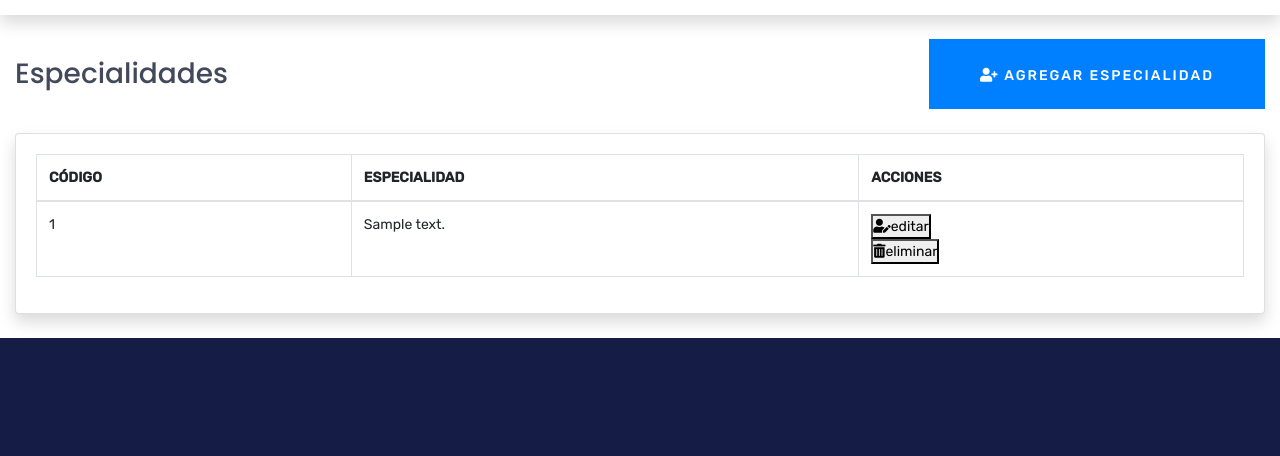
After one commit to renatosoca/Gestion_Citas_Medicas-PHP, a PHP site: template views/admin/especialidades.php in a window 1280 px wide. The commit adds this page. Shown: the part 488-944 px from the top of the page. Run offline with PHP 8.4, Linux system fonts and the light colour scheme; the template is opened without the code that fills it: most values are stand-ins (such as "Sample title", 1, 10 or a date in 2020).

Commit message:
CRUD especialidades

```diff
--- a/includes/funciones.php
+++ b/includes/funciones.php
@@ -15,7 +15,7 @@ function s($html) {
 }
 
 function validarTipoContenido($tipo) {
-    $tipos = ['paciente', 'doctor', 'admin'];
+    $tipos = ['especialidades', 'medicos', 'usuarios'];
     return in_array($tipo, $tipos);
 }
 
--- a/public/index.php
+++ b/public/index.php
@@ -6,6 +6,7 @@
     use Controller\LoginController;
     use Controller\PacienteController;
     use Controller\DoctorController;
+    use Controller\EspecialidadController;
     use Controller\AdminController;
 
     $router = new Router();
@@ -24,6 +25,10 @@
     $router->get('/admin/medicos', [AdminController::class, 'medicos']);
     $router->get('/admin/citas', [AdminController::class, 'citas']);
 
+    //Paginas de ADMIN, parte especialidades
+    $router->get('/especialidades/index', [EspecialidadController::class, 'index']);
+    $router->post('/especialidades/eliminar', [EspecialidadController::class, 'eliminar']);
+
 
     //Paginas Paciente
     $router->get('/paciente', [PacienteController::class, 'index']);
--- /dev/null
+++ b/views/admin/especialidades.php
@@ -0,0 +1,101 @@
+<!-- Contenedor Principal-->
+<!-- Content Wrapper -->
+<div id="content-wrapper" class="d-flex flex-column">
+  <!-- Main Content -->
+  <div id="content">
+    <!-- BARRA DE ARRIBA -->
+    <nav class="navbar navbar-expand navbar-light bg-white topbar mb-4 static-top shadow">
+      <!-- Sidebar Toggle (Topbar) -->
+      <button id="sidebarToggleTop" class="btn btn-link d-md-none rounded-circle mr-3">
+        <i class="fa fa-bars"></i>
+      </button>
+
+      <!-- Topbar Navbar -->
+      <ul class="navbar-nav ml-auto">
+        <div class="topbar-divider d-none d-sm-block"></div>
+
+        <!-- Nav Item - Información del Admin-->
+        <li class="nav-item dropdown no-arrow">
+          <a class="nav-link dropdown-toggle" href="#" id="userDropdown" role="button" data-toggle="dropdown" aria-haspopup="true" aria-expanded="false">
+            <span class="mr-2 d-none d-lg-inline text-gray-600 small">Douglas McGee</span>
+            <img class="img-profile rounded-circle" src="img/undraw_profile.svg" />
+          </a>
+          <!-- Dropdown - Informacion del Admin -->
+          <div class="dropdown-menu dropdown-menu-right shadow animated--grow-in" aria-labelledby="userDropdown">
+            <a class="dropdown-item" href="#">
+              <i class="fas fa-user fa-sm fa-fw mr-2 text-gray-400"></i>
+              Perfil
+            </a>
+            <a class="dropdown-item" href="#">
+              <i class="fas fa-cogs fa-sm fa-fw mr-2 text-gray-400"></i>
+              Config
+            </a>
+            <a class="dropdown-item" href="#">
+              <i class="fas fa-list fa-sm fa-fw mr-2 text-gray-400"></i>
+              Actividad
+            </a>
+            <div class="dropdown-divider"></div>
+            <a class="dropdown-item" href="#" data-toggle="modal" data-target="#logoutModal">
+              <i class="fas fa-sign-out-alt fa-sm fa-fw mr-2 text-gray-400"></i>
+              Cerrar Sesión
+            </a>
+          </div>
+        </li>
+      </ul>
+    </nav>
+    <!-- FIN DE BARRA DE -->
+
+    <!-- Begin Page Content -->
+    <div class="container-fluid">
+      <!-- Page Heading -->
+      <div class="d-sm-flex align-items-center justify-content-between mb-4">
+        <h1 class="h3 mb-0 text-gray-800">Especialidades</h1>
+
+        <button type="button" class="btn btn-primary" data-bs-toggle="modal" data-bs-target="#agregarCita">
+          <i class="fas fa-user-plus"> </i> Agregar Especialidad
+        </button>
+
+      </div>
+
+      <!-- TABLA DE EESPECIALIDADES -->
+      <div class="card shadow mb-4">
+        <div class="card-body">
+          <div class="table-responsive">
+            <table class="table table-bordered" id="dataTable1" width="100%" cellspacing="0">
+              <thead>
+                <tr>
+                  <th>CÓDIGO</th>
+                  <th>ESPECIALIDAD</th>
+                  <th>ACCIONES</th>
+                </tr>
+              </thead>
+              <tbody>
+                <?php foreach ($especialidades as $row) { ?>
+                  <tr>
+                    <td><?php echo $row->id; ?></td>
+                    <td><?php echo $row->Descripcion; ?></td>
+                    <td>
+                      <button type="button" class="" data-bs-toggle="modal" data-bs-target="#editarCita">
+                        <i class="fas fa-user-edit"> </i>editar
+                      </button>
+                      <form method="POST" action="/especialidades/eliminar">
+                        <input type="hidden" name="id" value="<?php echo $row->id; ?>">
+                        <input type="hidden" name="tipo" value="especialidades">
+
+                        <button type="submit">
+                          <i class="fas fa-trash-alt"></i>eliminar
+                        </button>
+                      </form>
+                    </td>
+                  </tr>
+                <?php } ?>
+
+              </tbody>
+            </table>
+          </div>
+        </div>
+      </div>
+    </div>
+    <!-- /.container-fluid -->
+  </div>
+  <!-- End of Main Content -->
--- a/views/admin/index.php
+++ b/views/admin/index.php
@@ -17,8 +17,6 @@
 
 
                 <div class="topbar-divider d-none d-sm-block"></div>
-
-
 
             </ul>
 
--- a/views/layout-admin.php
+++ b/views/layout-admin.php
@@ -78,6 +78,12 @@
                     <span>Citas</span></a>
             </li>
 
+            <!-- Nav Item - Especialidades -->
+            <li class="nav-item">
+                <a class="nav-link" href="/especialidades/index">
+                    <i class="fas fa-calendar-check"></i>
+                    <span>Especialidades</span></a>
+            </li>
 
             <!-- Divider -->
             <hr class="sidebar-divider d-none d-md-block">
```
Also changed, not shown: controllers/EspecialidadController.php (added, +58 -0 lines), models/ActiveRecord.php (+5 -9 lines), models/Especialidades.php (added, +21 -0 lines), models/Admin.php (line endings or trailing spaces).
